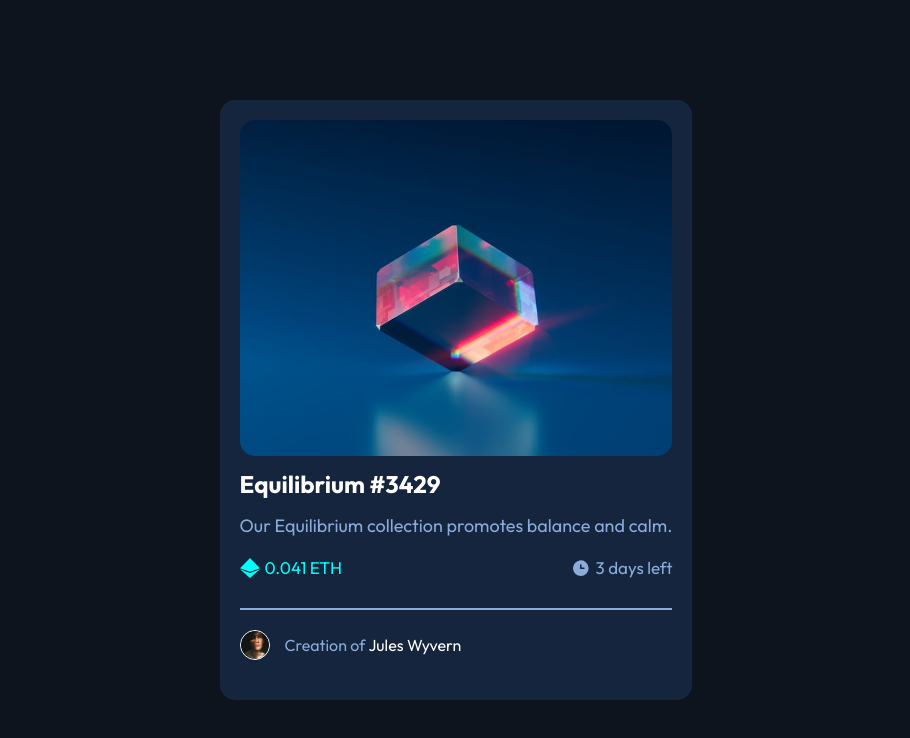
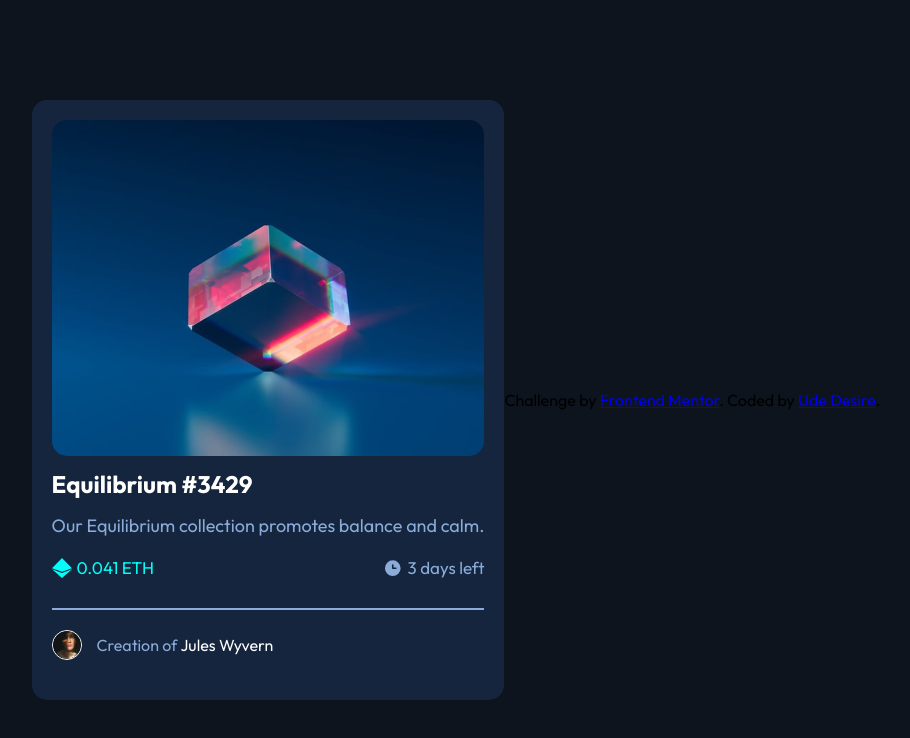
Before and after one commit to DessyZeal/NFTpreviewcard, a plain HTML site: page index.html in a window 1280 px wide. Shown: the whole page, without its empty margins (184-1094 px from the left). Drawn offline with Linux system fonts and the light colour scheme.

Commit message:
new commit

```diff
--- a/index.html
+++ b/index.html
@@ -29,5 +29,9 @@
             <p class="white"> Jules Wyvern</p>
         </div>
     </div>
+    <div class="attribution">
+        Challenge by <a href="https://www.frontendmentor.io?ref=challenge" target="_blank">Frontend Mentor</a>.
+        Coded by <a href="#">Ude Desire</a>.
+      </div>
 </body>
 </html>
```
